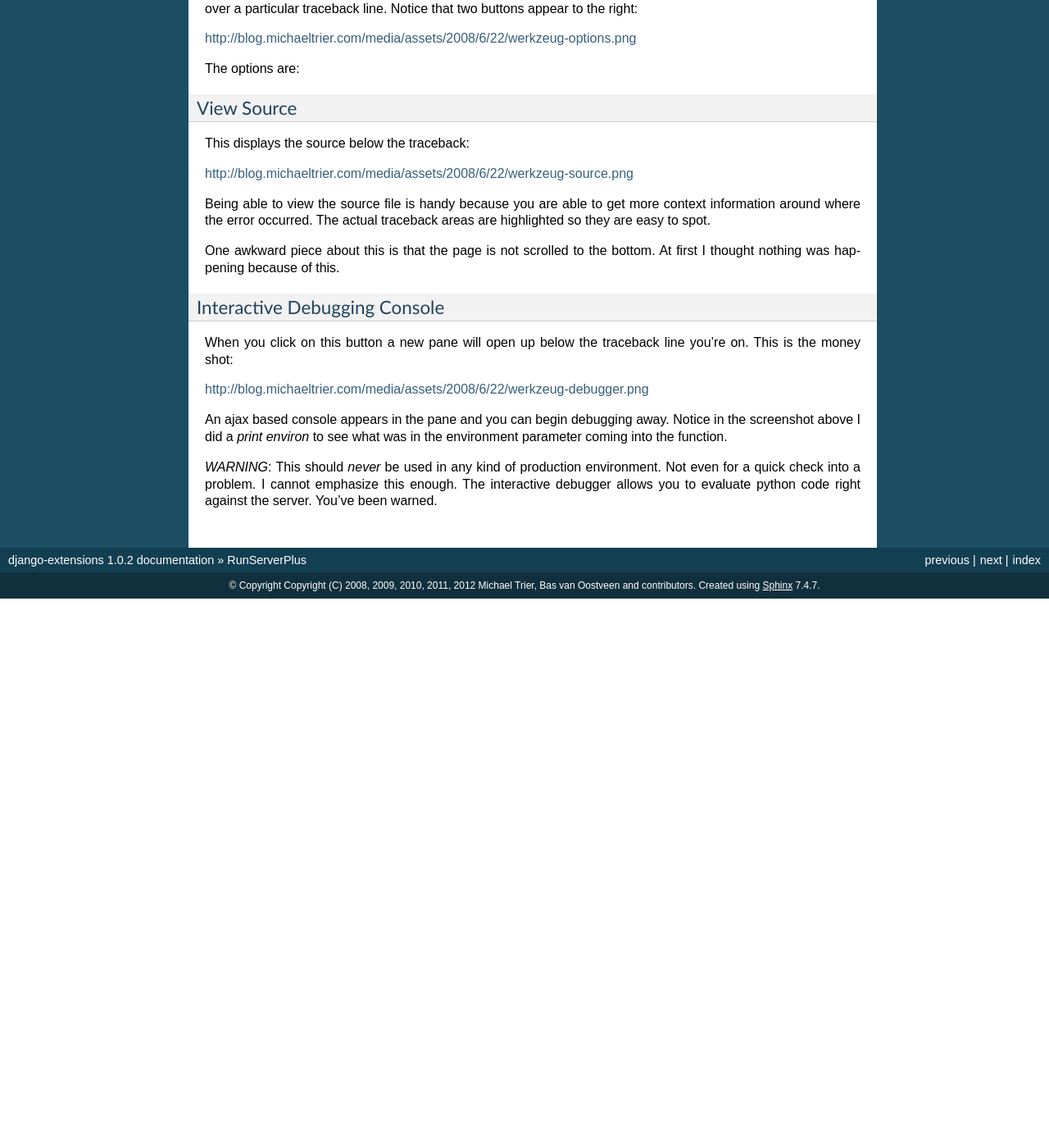
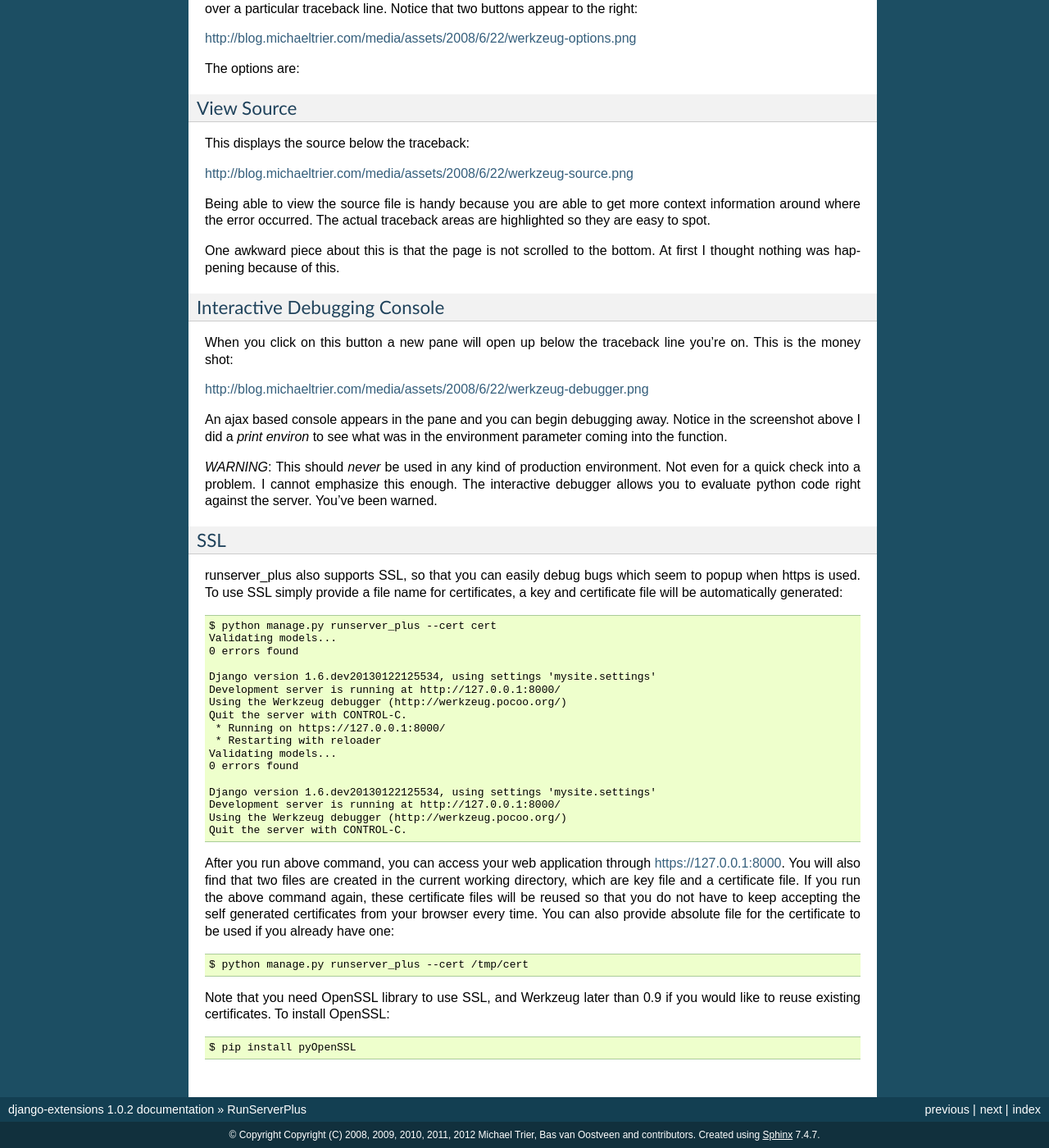
Before and after one commit to MustafaFiser/django-extensions, a Sphinx documentation site: the page built from docs/runserver_plus.rst, in a window 1280 px wide and 1400 px high, scrolled down 823 px. Shown: the whole window at 82% size. Built offline with Sphinx 7.4.7, drawn with Linux system fonts in a browser that asks for light colours; before the commit the page ends 1553 px from its top, so only the background shows below that.

Commit message:
Add docs for SSL, refactor runserver_plus.

```diff
--- a/docs/runserver_plus.rst
+++ b/docs/runserver_plus.rst
@@ -87,3 +87,35 @@ interactive debugger allows you to evaluate python code right against the
 server.  You've been warned.
 
 .. _`Werkzeug WSGI utilities`: http://werkzeug.pocoo.org/
+
+
+SSL
+^^^
+
+runserver_plus also supports SSL, so that you can easily debug bugs which seem to popup when https is used. To use SSL simply provide a file name for certificates, a key and certificate file will be automatically generated::
+
+  $ python manage.py runserver_plus --cert cert
+  Validating models...
+  0 errors found
+
+  Django version 1.6.dev20130122125534, using settings 'mysite.settings'
+  Development server is running at http://127.0.0.1:8000/
+  Using the Werkzeug debugger (http://werkzeug.pocoo.org/)
+  Quit the server with CONTROL-C.
+   * Running on https://127.0.0.1:8000/
+   * Restarting with reloader
+  Validating models...
+  0 errors found
+
+  Django version 1.6.dev20130122125534, using settings 'mysite.settings'
+  Development server is running at http://127.0.0.1:8000/
+  Using the Werkzeug debugger (http://werkzeug.pocoo.org/)
+  Quit the server with CONTROL-C.
+
+After you run above command, you can access your web application through https://127.0.0.1:8000. You will also find that two files are created in the current working directory, which are key file and a certificate file. If you run the above command again, these certificate files will be reused so that you do not have to keep accepting the self generated certificates from your browser every time. You can also provide absolute file for the certificate to be used if you already have one::
+
+  $ python manage.py runserver_plus --cert /tmp/cert
+
+Note that you need OpenSSL library to use SSL, and Werkzeug later than 0.9 if you would like to reuse existing certificates. To install OpenSSL::
+
+  $ pip install pyOpenSSL
```
Also changed, not shown: 1 other file.
